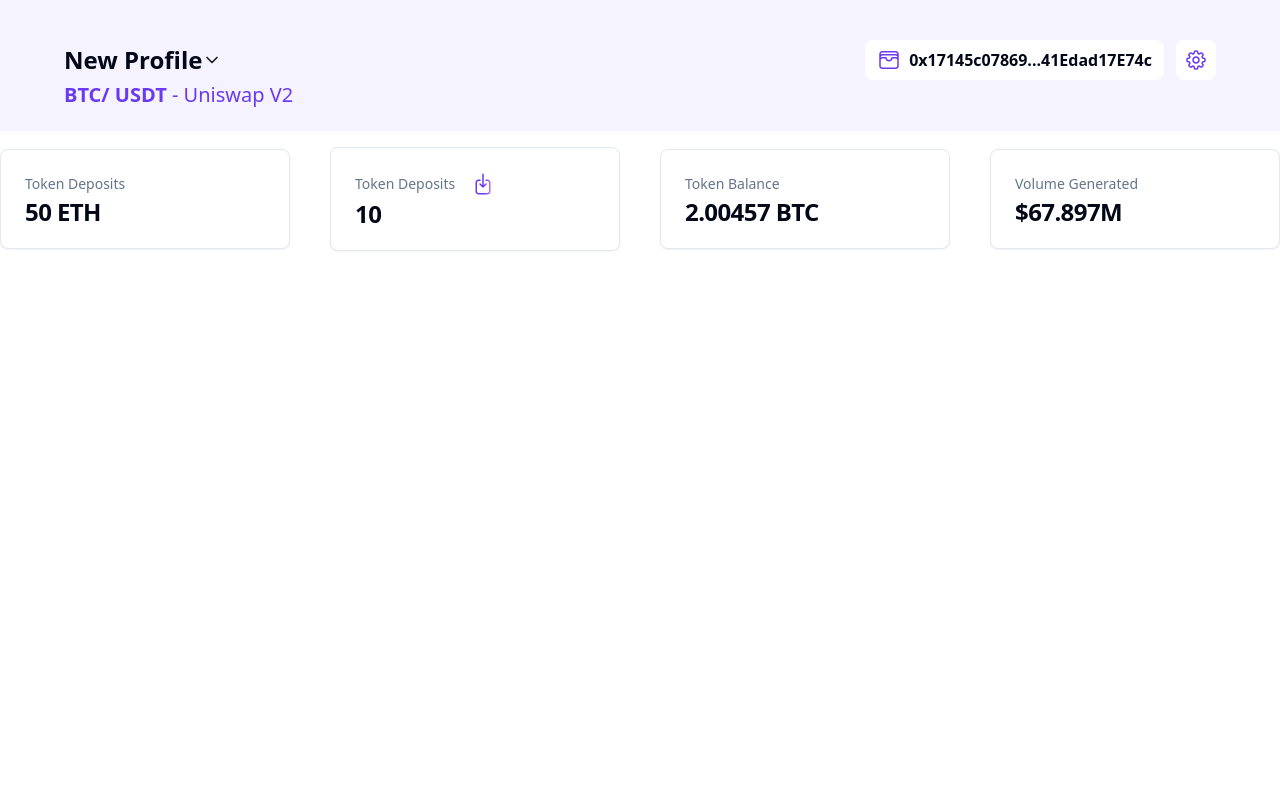
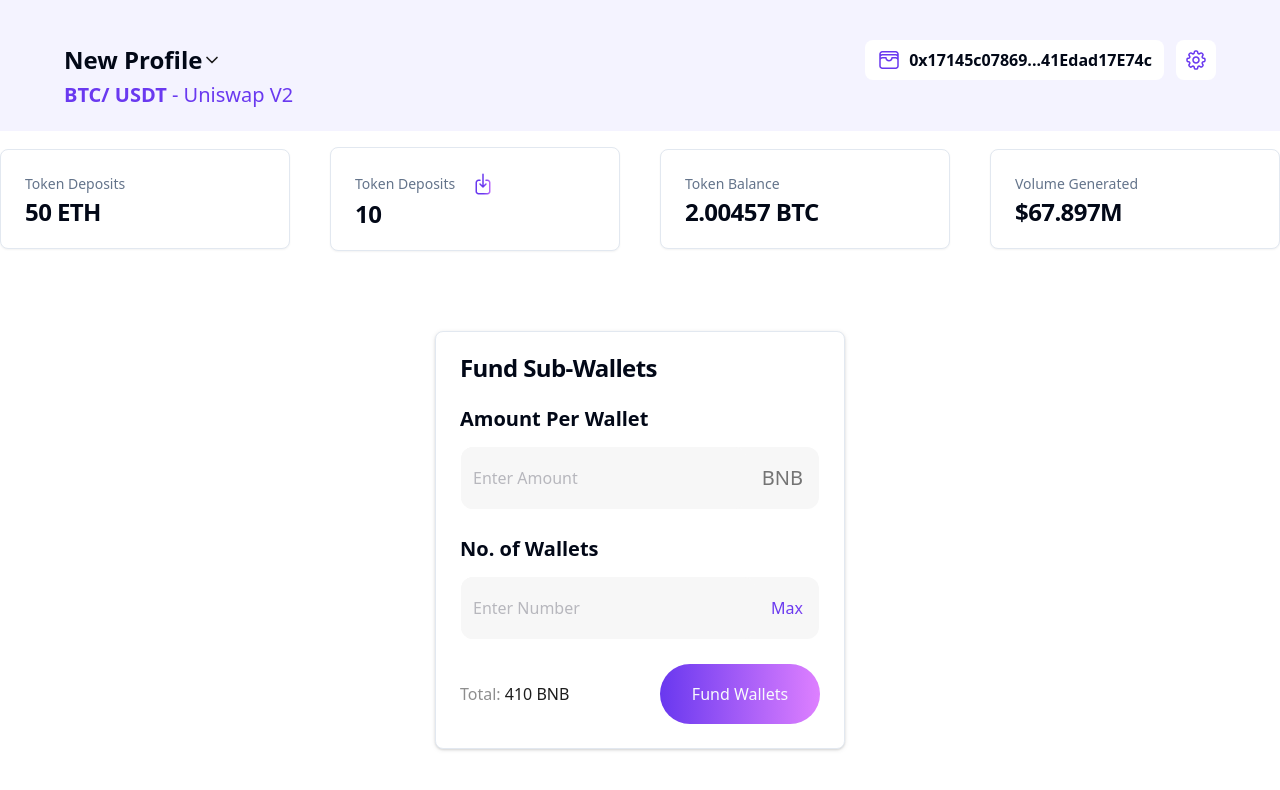
Before and after one commit to Feranmiola/MMBot, a React (Vite) app: page /fundsubwallets in a window 1280 px wide. Shown: the top 790 px of the page. Built offline with nearby package versions, Linux system fonts and the light colour scheme.

Commit message:
added fund sub-wallets page

```diff
--- a/src/components/Dashboard/pages/FundSub-Wallet.tsx
+++ b/src/components/Dashboard/pages/FundSub-Wallet.tsx
@@ -1,8 +1,53 @@
+import {
+  Card,
+  CardContent,
+  CardHeader,
+  CardTitle,
+} from "@/components/ui/card"
+import { Input } from "@/components/ui/input"
+import { Button } from "@/components/ui/button"
 
 
 const FundSuballet = () => {
   return (
-    <div>
+    <div className="flex flex-col items-center justify-center mt-20">
+      <div>
+        <Card className=" drop-shadow">
+          <CardHeader>
+            <CardTitle>Fund Sub-Wallets</CardTitle>
+          </CardHeader>
+          <CardContent>
+            <div className="flex flex-col space-y-6">
+
+              <div>
+                <p className="text-[20px] font-semibold">Amount Per Wallet</p>
+                <div className=" mt-3 inputDivFocus items-center justify-center flex h-[64px] w-[360px] rounded-[12px]">
+                  <div className="bg-[#F7F7F7] w-[358px] flex flex-row space-x-4 items-center justify-center rounded-[12px]">
+                    <Input className="shad-input-fillup" placeholder="Enter Amount"/>
+                    <p className="pr-4 text-[20px] text-[#1D1D1D99]">BNB</p>
+                  </div>
+                </div>
+              </div>
+
+              <div>
+                <p className="text-[20px] font-semibold">No. of Wallets</p>
+                <div className=" mt-3 inputDivFocus items-center justify-center flex h-[64px] w-[360px] rounded-[12px]">
+                  <div className="bg-[#F7F7F7] w-[358px] flex flex-row space-x-4 items-center justify-center rounded-[12px]">
+                    <Input className="shad-input-fillup" placeholder="Enter Number"/>
+                    <p className="pr-4 validateText text-[16px]">Max</p>
+                  </div>
+                </div>
+              </div>
+
+              <div className="flex flex-row justify-between items-center ">
+                <p className="text-[#8E8E8E] text-[16px]">Total: <span className="text-[#1D1D1D] font-medium">410 BNB</span></p>
+                <Button className="bg-gradient-to-r from-[#6938EF] to-[#DE80FF] w-[160px] hover:scale-110 transition ease-in-out h-[60px] text-[16px] rounded-full">Fund Wallets</Button>
+              </div>
+
+            </div>
+          </CardContent>
+        </Card>
+      </div>
 
     </div>
   )
--- a/src/globals.css
+++ b/src/globals.css
@@ -131,6 +131,10 @@
       @apply bg-[#F7F7F7] placeholder:text-[#B7B7BD] focus:bg-white h-[62px] w-[557px] focus:ring-0 focus:ring-offset-0 rounded-[12px] text-[16px] !important;
     }
 
+    .shad-input-fillup{
+      @apply  bg-[#F7F7F7] ring-0 ring-offset-0 border-0 placeholder:text-[#B7B7BD] focus:bg-[#F7F7F7] h-[62px] w-[307px] focus:ring-0 focus:ring-offset-0 rounded-[12px] text-[16px] !important;
+    }
+
     .shad-input-custom {
       @apply bg-white placeholder:text-[#B7B7BD] focus:bg-white w-[660px] h-[53px] focus:ring-0 focus:ring-opacity-0 focus:ring-offset-0 ring-0 ring-offset-0 border-0 focus:border-0 focus:border-transparent text-[16px] !important;
     }
```
